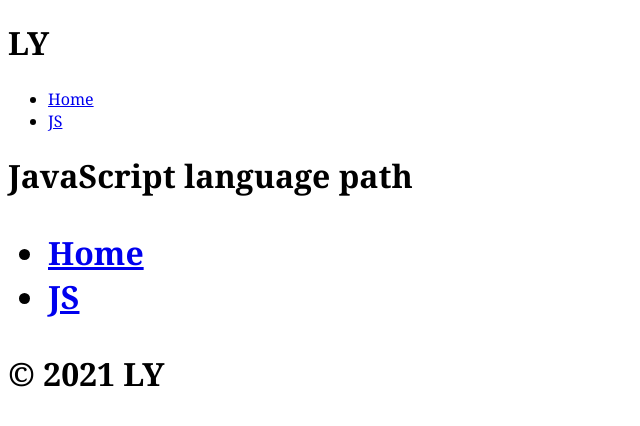
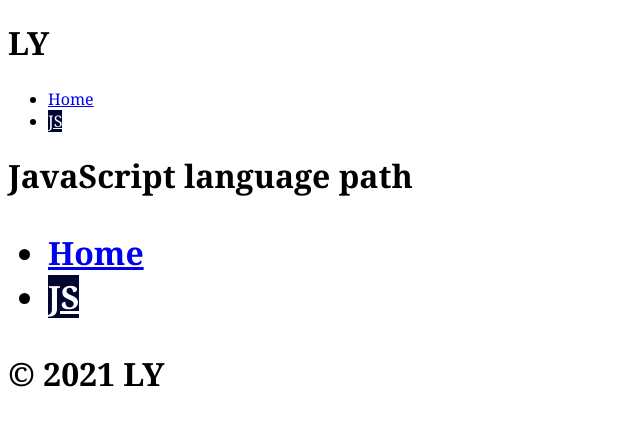
Before and after one commit to Jenuaz/Jenuaz.github.io, a Jekyll site: the page built from javascript.html, in a window 1280 px wide. Shown: the top 426 px of the page, without its empty margins (0-640 px from the left). Built offline with Jekyll 4.4.1, drawn with Linux system fonts in a browser that asks for light colours.

Commit message:
Update nav.html

```diff
--- a/_includes/nav.html
+++ b/_includes/nav.html
@@ -1,6 +1,6 @@
 <nav>
       <ul>
-          <li><a id="{% if page.url == '/index.html' %}active{% endif %}" href="{{site.baseurl}}/index.html">Home</a></li>
-          <li><a id="{% if page.url == '/javascript.html' %}active{% endif %}" href="{{site.baseurl}}/javascript.html">JS</a></li>
+          <li><a class="{% if page.url == '/index.html' %}current{% endif %}" href="{{site.baseurl}}/index.html">Home</a></li>
+          <li><a class="{% if page.url == '/javascript.html' %}current{% endif %}" href="{{site.baseurl}}/javascript.html">JS</a></li>
       </ul>
 </nav>
```
